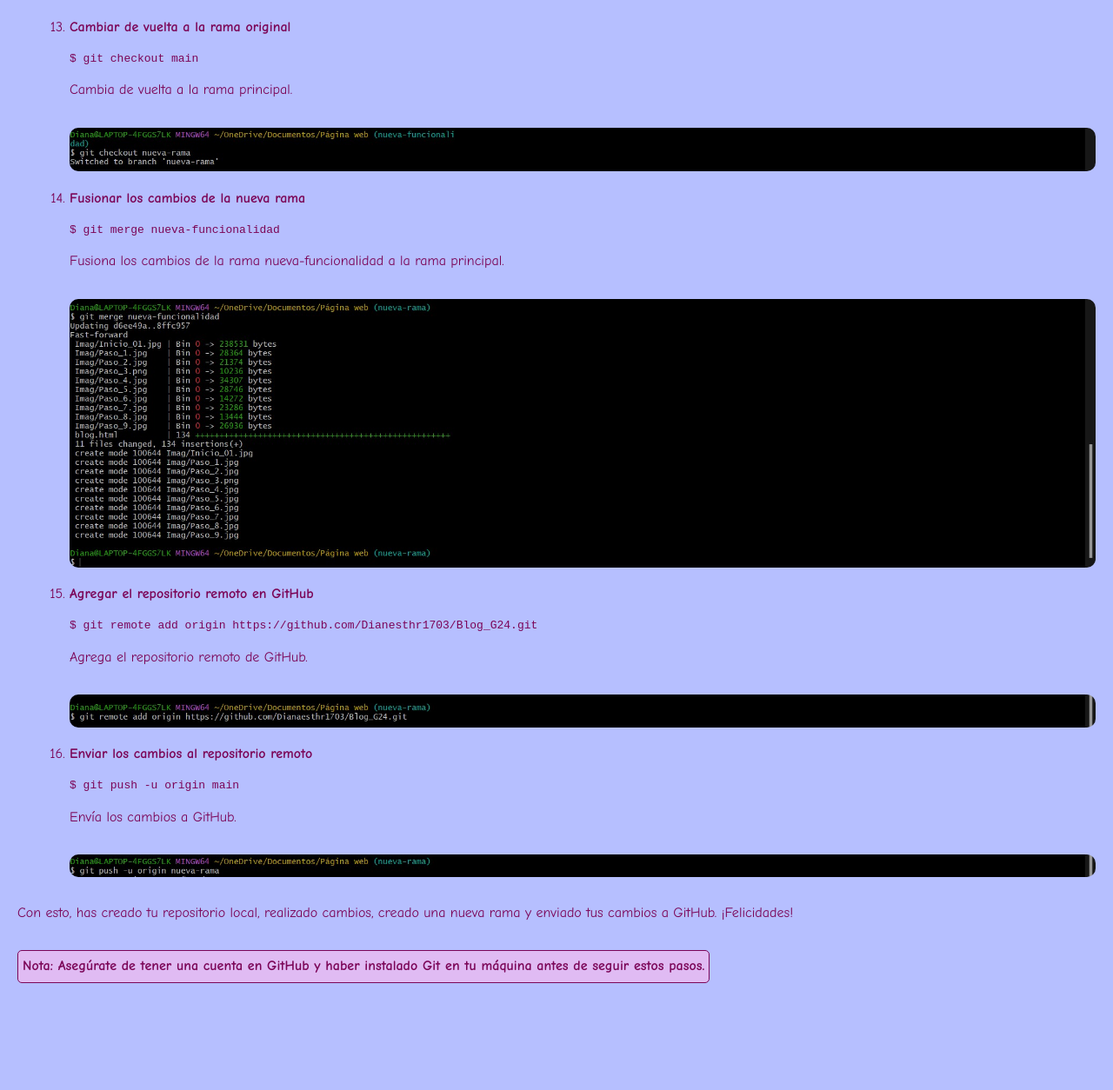
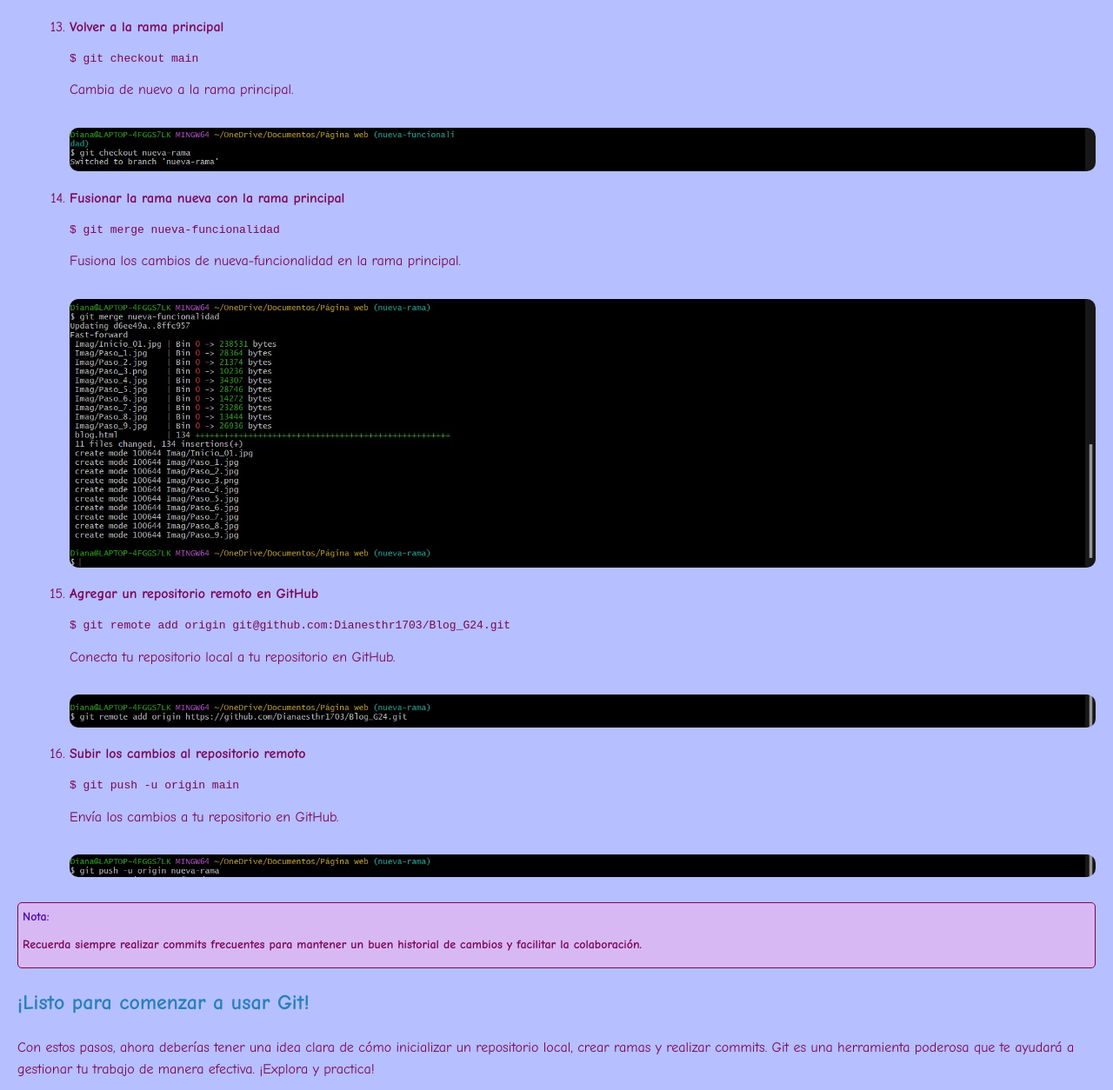
Before and after one commit to Dianesthr1703/Blog_G24, a plain HTML site: page blog.html in a window 1280 px wide. Shown: the part 3166-4420 px from the top of the page at 87% size. Before the commit the page ends 4327 px from the top, so only its background shows below. Drawn offline with Linux system fonts and the light colour scheme.

Commit message:
Update blog.html
cff

```diff
--- a/blog.html
+++ b/blog.html
@@ -48,21 +48,24 @@
             margin-top: 20px; /* Margen superior para separar de los textos */
         }
         .nota {
-            background-color: #e0bbf3; /* Color morado claro */
+            background-color: #d8b8f3; /* Color de fondo para la nota */
             border: 1px solid #7b0557; /* Color y grosor del borde */
             border-radius: 5px; /* Bordes redondeados */
-            padding: 5px; /* Espaciado interno más pequeño */
-            color: #7b0557; /* Color del texto de la nota */
-            font-weight: bold;
-            display: inline-block; /* Hacer que el recuadro se ajuste al contenido */
-            margin-top: 20px; /* Margen superior para separar de otros elementos */
+            padding: 5px; /* Espaciado interno */
+            margin: 10px 0; /* Margen superior e inferior */
+            font-weight: bold; /* Negrita para la nota */
+            font-size: 14px; /* Tamaño de fuente más pequeño */
+        }
+        .nota h4 {
+            color: #4b0ca9; /* Color resaltante para la palabra "Nota" */
+            margin: 0; /* Sin margen */
         }
     </style>
 </head>
 <body>
 
     <div class="titulo-recuadro">
-        <h1 class="text-center" style="color: #FF69B4; font-weight: bold;">¿Cómo Empezar a Usar Git para Gestionar tus Versiones?</h1>
+        <h1 class="text-center">¿Cómo Empezar a Usar Git para Gestionar tus Versiones?</h1>
     </div>
 
     <p>Git es una herramienta muy útil para cualquier persona que esté aprendiendo a programar, ya que nos ayuda a organizar y guardar nuestro trabajo de forma ordenada. En esta guía, te explicaré cómo usar Git desde cero, empezando por la creación de un repositorio local hasta la conexión con un repositorio remoto en GitHub.</p>
@@ -165,42 +168,46 @@
             </p>
         </li>
         <li>
-            <strong>Cambiar de vuelta a la rama original</strong>
+            <strong>Volver a la rama principal</strong>
             <pre><code>$ git checkout main</code></pre>
-            <p>Cambia de vuelta a la rama principal.</p>
+            <p>Cambia de nuevo a la rama principal.</p>
             <p>
-                <img src="Imag/Paso_13.jpg" alt="Cambiar a rama principal" style="max-width: 100%; height: auto; border-radius: 10px; margin-top: 20px;">
+                <img src="Imag/Paso_13.jpg" alt="Volver a la rama principal" style="max-width: 100%; height: auto; border-radius: 10px; margin-top: 20px;">
             </p>
         </li>
         <li>
-            <strong>Fusionar los cambios de la nueva rama</strong>
+            <strong>Fusionar la rama nueva con la rama principal</strong>
             <pre><code>$ git merge nueva-funcionalidad</code></pre>
-            <p>Fusiona los cambios de la rama nueva-funcionalidad a la rama principal.</p>
+            <p>Fusiona los cambios de nueva-funcionalidad en la rama principal.</p>
             <p>
                 <img src="Imag/Paso_14.jpg" alt="Fusionar ramas" style="max-width: 100%; height: auto; border-radius: 10px; margin-top: 20px;">
             </p>
         </li>
         <li>
-            <strong>Agregar el repositorio remoto en GitHub</strong>
-            <pre><code>$ git remote add origin https://github.com/Dianesthr1703/Blog_G24.git</code></pre>
-            <p>Agrega el repositorio remoto de GitHub.</p>
+            <strong>Agregar un repositorio remoto en GitHub</strong>
+            <pre><code>$ git remote add origin git@github.com:Dianesthr1703/Blog_G24.git</code></pre>
+            <p>Conecta tu repositorio local a tu repositorio en GitHub.</p>
             <p>
                 <img src="Imag/Paso_15.jpg" alt="Agregar repositorio remoto" style="max-width: 100%; height: auto; border-radius: 10px; margin-top: 20px;">
             </p>
         </li>
         <li>
-            <strong>Enviar los cambios al repositorio remoto</strong>
+            <strong>Subir los cambios al repositorio remoto</strong>
             <pre><code>$ git push -u origin main</code></pre>
-            <p>Envía los cambios a GitHub.</p>
+            <p>Envía los cambios a tu repositorio en GitHub.</p>
             <p>
-                <img src="Imag/Paso_16.jpg" alt="Enviar cambios a GitHub" style="max-width: 100%; height: auto; border-radius: 10px; margin-top: 20px;">
+                <img src="Imag/Paso_16.jpg" alt="Subir cambios a GitHub" style="max-width: 100%; height: auto; border-radius: 10px; margin-top: 20px;">
             </p>
         </li>
     </ol>
 
-    <p>Con esto, has creado tu repositorio local, realizado cambios, creado una nueva rama y enviado tus cambios a GitHub. ¡Felicidades!</p>
+    <div class="nota">
+        <h4>Nota:</h4>
+        <p>Recuerda siempre realizar commits frecuentes para mantener un buen historial de cambios y facilitar la colaboración.</p>
+    </div>
 
-    <p class="nota">Nota: Asegúrate de tener una cuenta en GitHub y haber instalado Git en tu máquina antes de seguir estos pasos.</p>
+    <h2>¡Listo para comenzar a usar Git!</h2>
+    <p>Con estos pasos, ahora deberías tener una idea clara de cómo inicializar un repositorio local, crear ramas y realizar commits. Git es una herramienta poderosa que te ayudará a gestionar tu trabajo de manera efectiva. ¡Explora y practica!</p>
 
 </body>
 </html>
```
